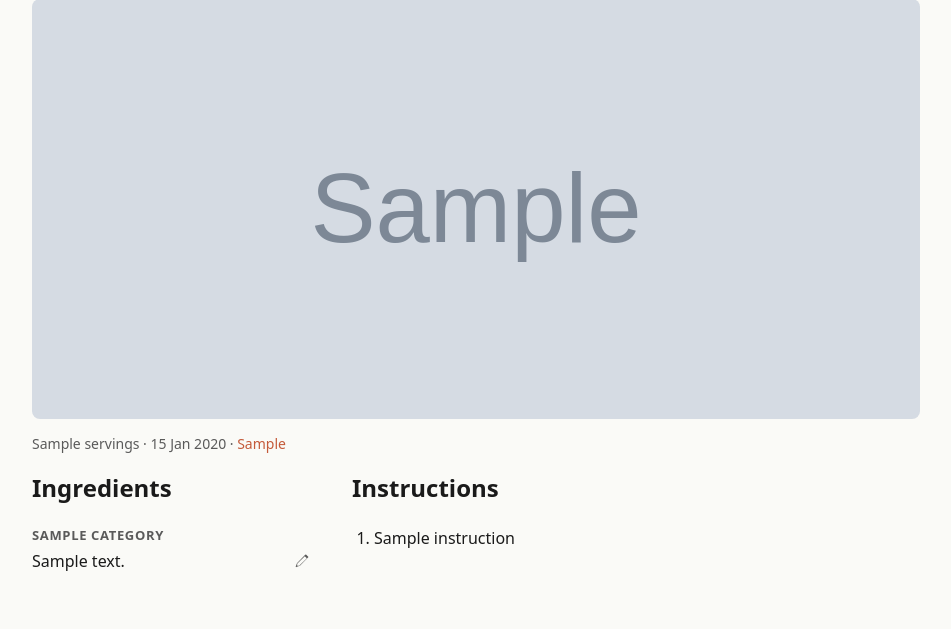
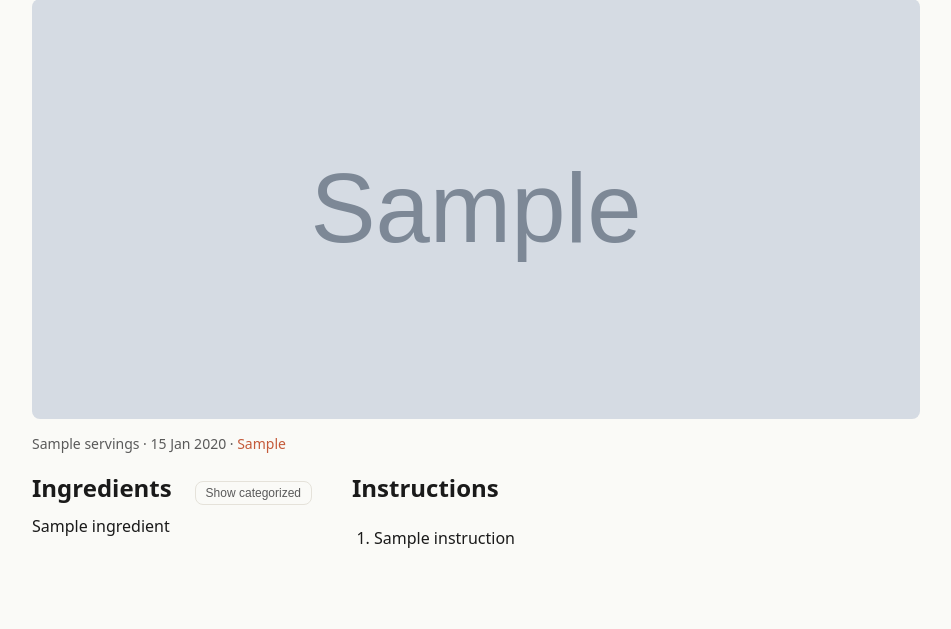
Before and after one commit to BBQonAThursday/cooking-joelgamble, a Node server app: template views/recipe.njk in a window 1280 px wide. Shown: the part 224-853 px from the top of the page, without its empty margins (164-1115 px from the left). After the commit the page ends 772 px from the top, so only its background shows below. Run offline with Node 20, Linux system fonts and the light colour scheme; the template is opened without the code that fills it: most values are stand-ins (such as "Sample title", 1, 10 or a date in 2020); grey boxes marked "Sample" are stand-in pictures.

Commit message:
feat(quick-260609-k14-01): add ingredient view toggle templates and CSS
- Create partials/ingredient-view-toggle.njk: toggle button with OOB id,
  hx-post/target/swap, ASCII labels (Show categorized / Show original)
- Create partials/recipe-ingredients-body.njk: branches on recipe.viewMode
  to include either recipe-ingredient-groups.njk or recipe-ingredient-original.njk
- Create partials/recipe-ingredient-original.njk: flat <ul> of recipe.ingredients
  in scraped order, no headers, no pencils, with empty state
- Restructure views/recipe.njk Ingredients section: keep outer
  #recipe-ingredient-groups-{id} section (library OOB target preserved),
  add recipe-ingredients-head div (h2 + toggle) and swappable
  #recipe-ingredients-body-{id} div inside it
- Add CSS: .recipe-ingredients-head flex row, .ingredient-view-toggle button,
  .recipe-ingredients-original list reset

Co-Authored-By: Claude Sonnet 4.6 <noreply@anthropic.com>

```diff
--- a/public/styles.css
+++ b/public/styles.css
@@ -638,3 +638,31 @@ a:hover { text-decoration: underline; }
   .library-fix-field,
   .library-categorize-field { min-width: 0; }
 }
+
+/* Ingredient view toggle */
+.recipe-ingredients-head {
+  display: flex;
+  align-items: baseline;
+  justify-content: space-between;
+  gap: 12px;
+  margin-bottom: 8px;
+}
+.recipe-ingredients-head h2 { margin: 0; }
+.ingredient-view-toggle {
+  padding: 4px 10px;
+  border: 1px solid var(--border);
+  background: transparent;
+  color: var(--muted);
+  border-radius: var(--radius);
+  font-size: 12px;
+  cursor: pointer;
+  white-space: nowrap;
+}
+.ingredient-view-toggle:hover { color: var(--fg); border-color: var(--fg); }
+
+/* Original (flat) ingredient list -- match categorized list spacing */
+.recipe-ingredients-original {
+  list-style: none;
+  padding-left: 0;
+  margin: 0 0 8px;
+}
--- /dev/null
+++ b/views/partials/ingredient-view-toggle.njk
@@ -0,0 +1,5 @@
+<button class="ingredient-view-toggle"
+        id="ingredient-view-toggle-{{ recipe.id }}"
+        hx-post="/recipes/{{ recipe.id }}/view"
+        hx-target="#recipe-ingredients-body-{{ recipe.id }}"
+        hx-swap="innerHTML">{% if recipe.viewMode == 'processed' %}Show original{% else %}Show categorized{% endif %}</button>
--- /dev/null
+++ b/views/partials/recipe-ingredient-original.njk
@@ -0,0 +1,9 @@
+<ul class="recipe-ingredients-original">
+  {% for ing in recipe.ingredients %}
+    <li class="recipe-ingredient-line">
+      <span class="recipe-ingredient-text">{{ ing }}</span>
+    </li>
+  {% else %}
+    <p class="empty">No ingredients found.</p>
+  {% endfor %}
+</ul>
--- /dev/null
+++ b/views/partials/recipe-ingredients-body.njk
@@ -0,0 +1,5 @@
+{% if recipe.viewMode == 'processed' %}
+  {% include "partials/recipe-ingredient-groups.njk" %}
+{% else %}
+  {% include "partials/recipe-ingredient-original.njk" %}
+{% endif %}
--- a/views/recipe.njk
+++ b/views/recipe.njk
@@ -17,8 +17,13 @@
     </p>
     <div class="recipe-body">
       <section class="recipe-ingredients" id="recipe-ingredient-groups-{{ recipe.id }}">
-        <h2>Ingredients</h2>
-        {% include "partials/recipe-ingredient-groups.njk" %}
+        <div class="recipe-ingredients-head">
+          <h2>Ingredients</h2>
+          {% include "partials/ingredient-view-toggle.njk" %}
+        </div>
+        <div id="recipe-ingredients-body-{{ recipe.id }}">
+          {% include "partials/recipe-ingredients-body.njk" %}
+        </div>
       </section>
       <section class="recipe-instructions">
         <h2>Instructions</h2>
```
